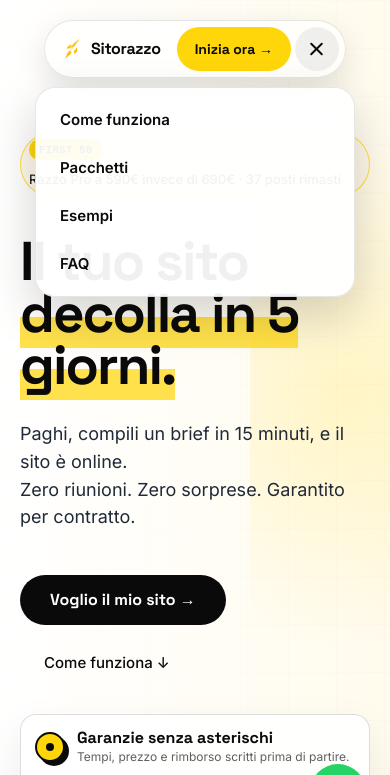
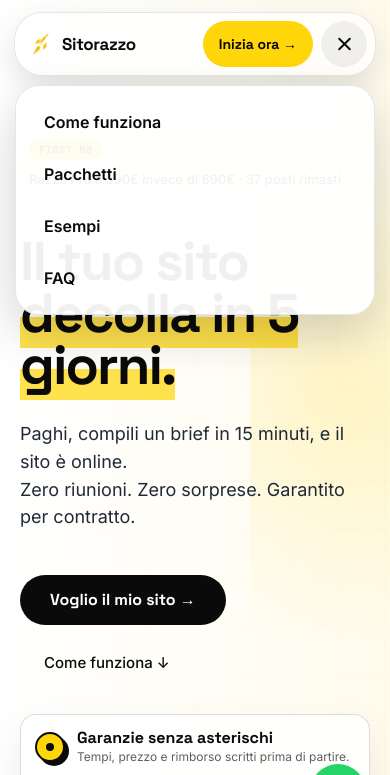
Before and after one commit to Ledmetal94/Sitorazzo, a website: page index.html in a window 390 px wide. Both pictures are taken after a click on the button "Apri menu". Shown: the top 775 px of the page. Drawn offline with nearby package versions, Linux system fonts and the light colour scheme; files that its build step writes are made by us from their sources.

Commit message:
Improve mobile navbar sizing

```diff
--- a/index.html
+++ b/index.html
@@ -195,7 +195,7 @@
 <body>
 
 <!-- NAVBAR PILL -->
-<header style="position:fixed; top:20px; left:0; right:0; z-index:200; display:flex; justify-content:center; pointer-events:none;">
+<header class="sr-site-header" style="position:fixed; top:20px; left:0; right:0; z-index:200; display:flex; justify-content:center; pointer-events:none;">
   <nav id="sr-navbar" class="sr-navbar sr-navbar--light" style="pointer-events:all; display:flex; align-items:center; border-radius:9999px; padding:6px 6px 6px 16px; gap:4px; position:relative;">
 
     <!-- Logo -->
@@ -391,24 +391,74 @@
   }
 
   @media (max-width: 640px) {
+    .sr-site-header {
+      top:12px !important;
+      padding:0 14px;
+      justify-content:stretch !important;
+    }
+    #sr-navbar {
+      width:100%;
+      justify-content:space-between;
+      padding:8px 8px 8px 14px !important;
+      gap:8px !important;
+      border-radius:28px !important;
+    }
+    #sr-navbar > a:first-child {
+      gap:9px !important;
+      margin-right:auto !important;
+      min-width:0;
+    }
+    #sr-navbar > a:first-child img {
+      width:24px !important;
+      height:24px !important;
+      flex-shrink:0;
+    }
+    #sr-navbar .sr-brand-word {
+      font-size:17px !important;
+      line-height:1;
+      min-width:0;
+    }
     .sr-nav-links { display:none !important; }
     .sr-nav-divider { display:none !important; }
-    .sr-mobile-menu-toggle { display:flex; }
-  }
-
-  @media (max-width: 380px) {
-    #sr-navbar {
-      padding-left:12px !important;
-    }
+    .sr-nav-cta-pill {
+      min-height:46px;
+      padding:11px 16px;
+    }
+    .sr-mobile-menu-toggle {
+      display:flex;
+      width:46px;
+      height:46px;
+    }
+    .sr-mobile-menu-panel {
+      left:0;
+      width:100%;
+      transform:translateY(-6px);
+      border-radius:24px;
+      padding:12px;
+    }
+    .sr-mobile-menu-panel.is-open {
+      transform:translateY(0);
+    }
+    .sr-mobile-menu-panel a {
+      min-height:48px;
+      font-size:16px;
+      padding:12px 16px;
+    }
+  }
+
+  @media (max-width: 340px) {
     .sr-brand-word {
-      max-width:78px;
-      overflow:hidden;
-      text-overflow:ellipsis;
-      white-space:nowrap;
+      display:none;
     }
     .sr-nav-cta-pill {
       padding-left:14px;
       padding-right:14px;
+      font-size:13px;
+      min-height:44px;
+    }
+    .sr-mobile-menu-toggle {
+      width:44px;
+      height:44px;
     }
   }
 </style>
```
